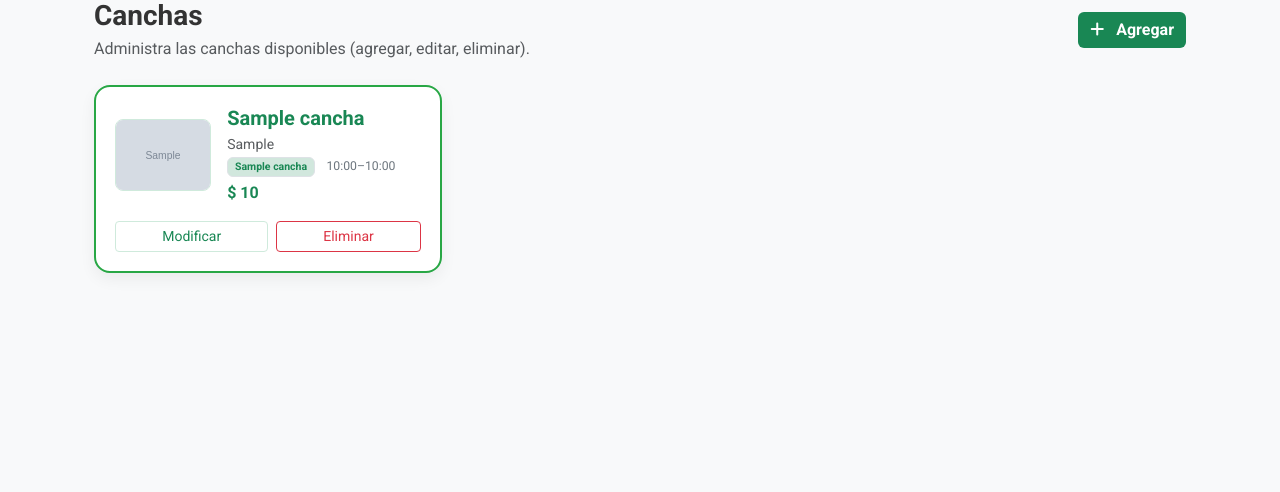
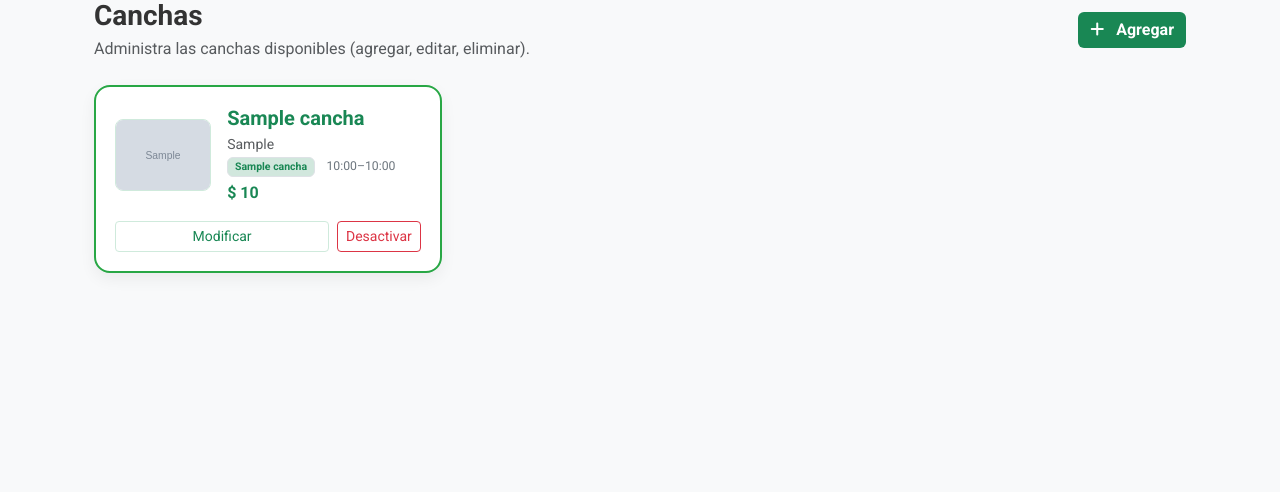
Before and after one commit to IgnacioRiffop/CanchaYa, a Django app: page /crudCanchas/ in a window 1280 px wide. Shown: the part 187-679 px from the top of the page. Run offline with Django 3.2, Linux system fonts and the light colour scheme; a user stored in the database is signed in; tables that the repository leaves empty hold one stand-in row (values such as "Sample post"); grey boxes marked "Sample" are stand-in pictures; some libraries are stand-ins or nearby versions.

Commit message:
delete logico de canchas

```diff
--- a/core/models.py
+++ b/core/models.py
@@ -22,6 +22,7 @@ class Cancha(models.Model):
     hora_fin = models.TimeField()
     precio = models.PositiveIntegerField(null=True, blank=True)
     tipo_cancha = models.ForeignKey(TipoCancha, on_delete=models.CASCADE, db_column='tipo_cancha_id_tipo_cancha')
+    estado = models.BooleanField(default=True)
 
     class Meta:
         db_table = 'cancha'
--- a/core/templates/core/crudCanchas.html
+++ b/core/templates/core/crudCanchas.html
@@ -48,15 +48,27 @@
             </div>
           </div>
         </div>
+
         <div class="mt-auto d-flex gap-2 pt-3">
           <a href="{% url 'cancha_edit' c.id_cancha %}" class="btn btn-outline-secondary btn-sm flex-fill">Modificar</a>
 
           <!-- Botón eliminar con SweetAlert -->
-          <a href="{% url 'cancha_delete' c.id_cancha %}"
-             class="btn btn-outline-danger btn-sm flex-fill btn-eliminar"
-             data-nombre="{{ c.nombre }}">
-             Eliminar
-          </a>
+          {% if c.estado %}
+            <form method="POST" style="display:inline;">
+              {% csrf_token %}
+              <button type="button"
+                      class="btn btn-outline-danger btn-sm flex-fill btn-eliminar"
+                      data-url="{% url 'cancha_delete' c.id_cancha %}"
+                      data-nombre="{{ c.nombre }}">
+                  Desactivar
+              </button>
+            </form>
+          {% else %}
+            <a href="{% url 'cancha_activate' c.id_cancha %}"
+               class="btn btn-outline-success btn-sm flex-fill">
+               Reactivar
+            </a>
+          {% endif %}
         </div>
       </div>
     </div>
@@ -67,7 +79,7 @@
   {% endif %}
 </div>
 
-<!-- SweetAlert de confirmación (usa el CDN que ya tienes en base.html) -->
+<!-- SweetAlert de confirmación -->
 <script>
 document.addEventListener("DOMContentLoaded", () => {
   const botones = document.querySelectorAll(".btn-eliminar");
@@ -75,17 +87,17 @@ document.addEventListener("DOMContentLoaded", () => {
   botones.forEach(btn => {
     btn.addEventListener("click", async (e) => {
       e.preventDefault();
-      const url = btn.getAttribute("href");
+      const url = btn.dataset.url;
       const nombre = btn.dataset.nombre;
 
       const res = await Swal.fire({
-        title: "¿Eliminar cancha?",
-        text: `¿Seguro que deseas eliminar "${nombre}"? Esta acción no se puede deshacer.`,
+        title: "¿Desactivar cancha?",
+        text: `¿Seguro que deseas desactivar "${nombre}"?`,
         icon: "warning",
         showCancelButton: true,
         confirmButtonColor: "#d33",
         cancelButtonColor: "#6c757d",
-        confirmButtonText: "Sí, eliminar",
+        confirmButtonText: "Sí, desactivar",
         cancelButtonText: "Cancelar"
       });
 
@@ -94,15 +106,14 @@ document.addEventListener("DOMContentLoaded", () => {
           method: "POST",
           headers: { "X-CSRFToken": getCookie("csrftoken") },
         }).then(response => {
-          // Si la vista redirige, seguimos la redirección
           if (response.redirected) {
-            window.location.href = response.url;
+            Swal.fire("Hecho", "La cancha se desactivó correctamente.", "success")
+              .then(() => window.location.href = response.url);
           } else {
-            // Si no hay redirect, recargamos la lista
             window.location.reload();
           }
         }).catch(() => {
-          Swal.fire("Error", "No se pudo eliminar. Intenta nuevamente.", "error");
+          Swal.fire("Error", "No se pudo desactivar. Intenta nuevamente.", "error");
         });
       }
     });
--- a/core/urls.py
+++ b/core/urls.py
@@ -48,7 +48,8 @@ urlpatterns = [
     path('crudCanchas/', views.crudCanchas, name='crudCanchas'),
     path('canchas/agregar/', views.cancha_create, name='cancha_add'),
     path('canchas/<int:pk>/editar/', views.cancha_edit, name='cancha_edit'),
-    path('canchas/<int:pk>/eliminar/', views.cancha_delete, name='cancha_delete'),
+    path('canchas/eliminar/<int:pk>/', views.cancha_delete, name='cancha_delete'),
+    path('canchas/activar/<int:pk>/', views.cancha_activate, name='cancha_activate'),
 
     path('crudReservas/', views.crudReservas, name='crudReservas'),
     path('crudReservas/agregar/', views.reserva_create, name='reserva_add'),
--- a/core/views.py
+++ b/core/views.py
@@ -1715,10 +1715,18 @@ def cancha_edit(request, pk):
 def cancha_delete(request, pk):
     cancha = get_object_or_404(Cancha, id_cancha=pk)
     if request.method == 'POST':
-        cancha.delete()
-        messages.success(request, 'Cancha eliminada correctamente.')
-        return redirect('crudCanchas')
-    # Si llega por GET (p.ej. alguien pega la URL), vuelve a la lista
+        cancha.estado = False
+        cancha.save()
+    # Redirige al CRUD (la vista JS se encarga del SweetAlert)
+    return redirect('crudCanchas')
+
+
+@login_required
+def cancha_activate(request, pk):
+    cancha = get_object_or_404(Cancha, id_cancha=pk)
+    cancha.estado = True
+    cancha.save()
+    # Igual, sin messages ya que SweetAlert se encarga de feedback
     return redirect('crudCanchas')
 
 
```
Also changed, not shown: core/migrations/0006_cancha_estado.py (added), media/canchas/WhatsApp-Image-2023-01-03-at-22.37.26.jpg (added).
